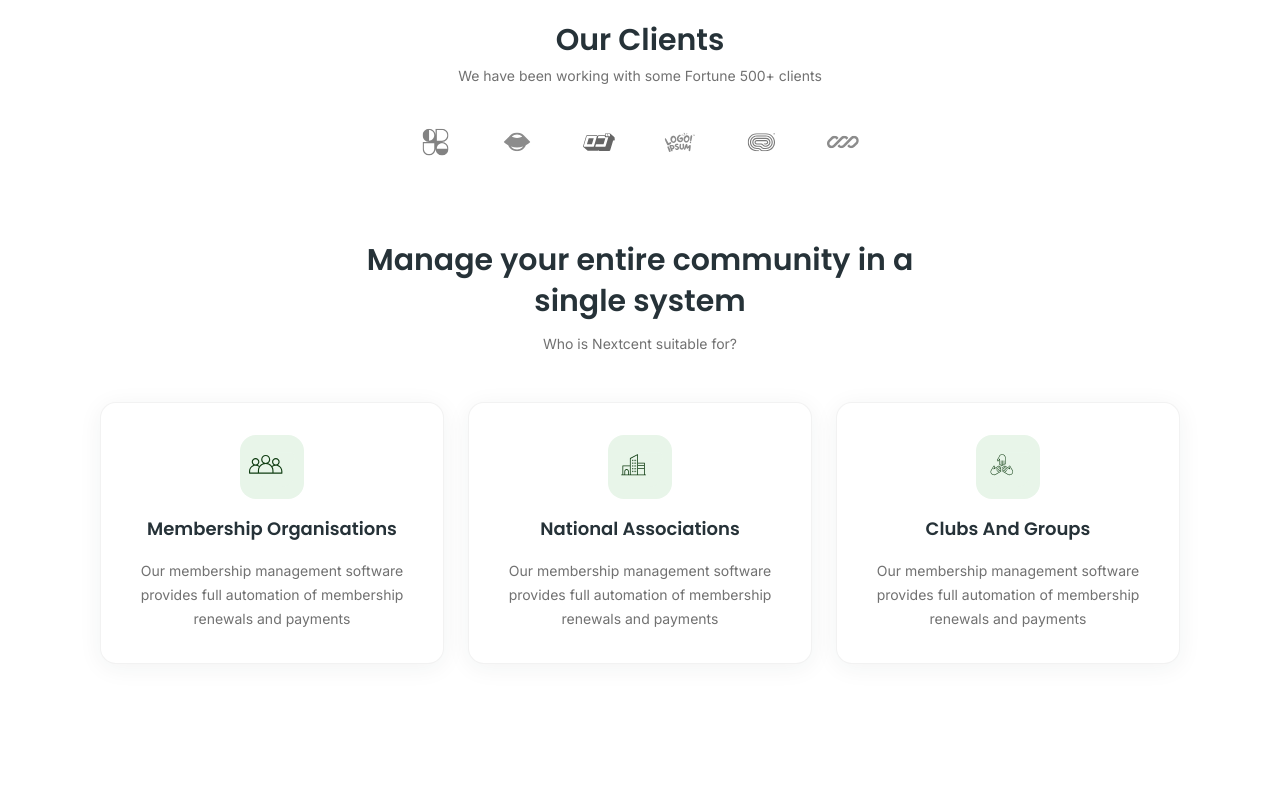
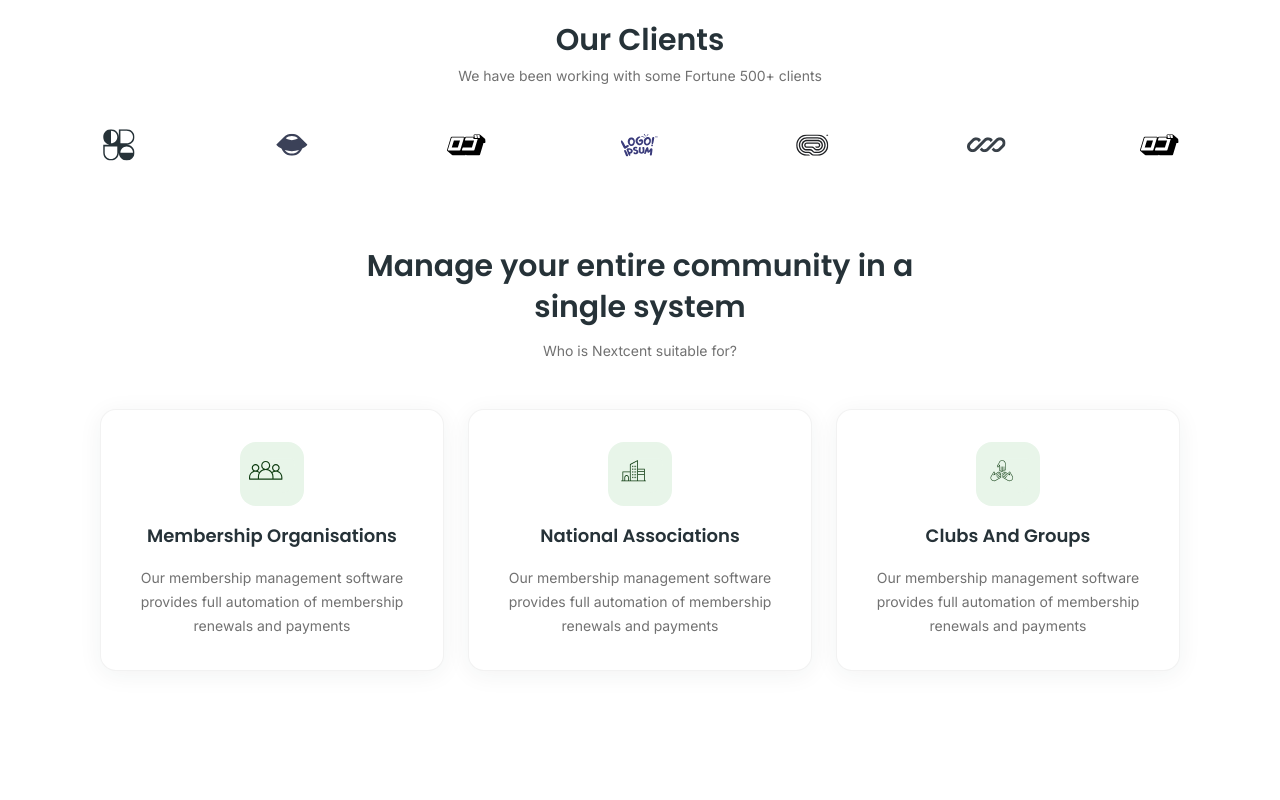
Before and after one commit to eisha-stack/assignment, a Next.js app: page / in a window 1280 px wide. Shown: the part 940-1740 px from the top of the page. Built offline with nearby package versions, Linux system fonts and the light colour scheme.

Commit message:
added logo spacing in  "Our Clients" section

```diff
--- a/src/components/sections/Clients.tsx
+++ b/src/components/sections/Clients.tsx
@@ -16,7 +16,7 @@ export function Clients() {
 
         <Reveal
           delay={150}
-          className="mt-10 flex flex-wrap items-center justify-center gap-x-12 gap-y-6"
+          className="mt-10 flex flex-wrap items-center justify-between gap-x-8 gap-y-6"
         >
           {clientsContent.logos.map((logo) => (
             <Image
@@ -25,7 +25,7 @@ export function Clients() {
               alt={logo.alt}
               width={logo.width}
               height={logo.height}
-              className="h-[33.41px] w-[33.41px] shrink-0 object-contain opacity-60 grayscale transition-all duration-300 hover:opacity-100 hover:grayscale-0"
+              className="h-10 w-10 shrink-0 object-contain"
             />
           ))}
         </Reveal>
--- a/src/data/clients.ts
+++ b/src/data/clients.ts
@@ -10,5 +10,6 @@ export const clientsContent: ClientsContent = {
     { src: "/assets/client4.svg", alt: "Client logo 4", width: 17, height: 17 },
     { src: "/assets/client5.svg", alt: "Client logo 5", width: 17, height: 17 },
     { src: "/assets/client6.svg", alt: "Client logo 6", width: 18, height: 17 },
+    { src: "/assets/client3.svg", alt: "Client logo 7", width: 19, height: 17 },
   ],
 };
```
